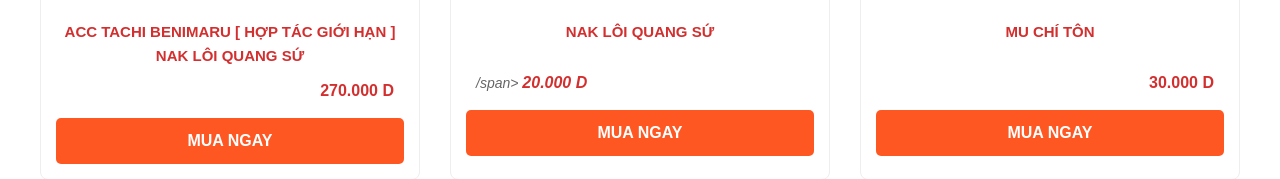
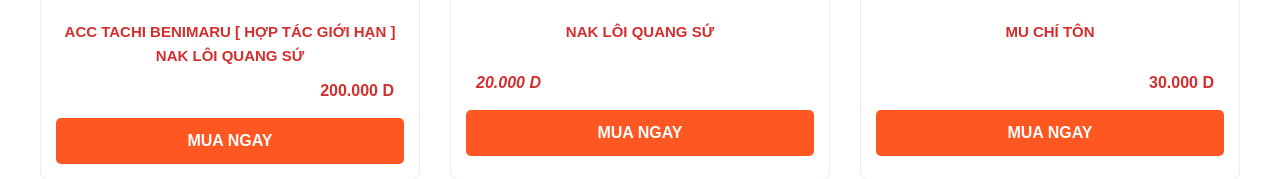
Before and after one commit to tuaniupaw-eng/shop-acc, a plain HTML site: page index.html in a window 1280 px wide. Shown: the part 532-711 px from the top of the page. Drawn offline with Linux system fonts and the light colour scheme.

Commit message:
Update index.html

```diff
--- a/index.html
+++ b/index.html
@@ -216,7 +216,7 @@
             </div>
             <div class="product-info">
                 <span class="quantity"></span>
-                <span class="price">270.000 D</span>
+                <span class="price">200.000 D</span>
             </div>
             <a href="https://zalo.me/0867600420" target="_blank" class="btn-buy">Mua Ngay</a>
         </div>
@@ -228,7 +228,7 @@
                 NAK Lôi Quang Sứ
             </div>
             <div class="product-info">
-                <span class="quantity">/span>
+                <span class="quantity"><span>
                 <span class="price">20.000 D</span>
             </div>
             <a href="https://zalo.me/0867600420" target="_blank" class="btn-buy">Mua Ngay</a>
```
